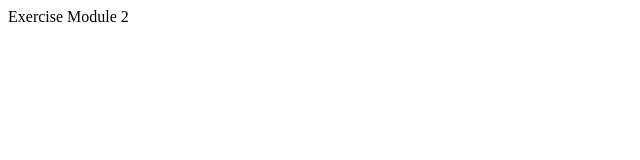
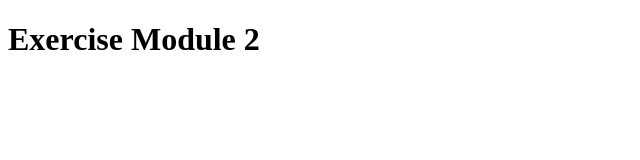
Before and after one commit to larbos/module2-solution, a plain HTML site: page index.html in a window 1280 px wide. Shown: the whole page, without its empty margins (0-640 px from the left). Drawn offline with Linux system fonts and the light colour scheme.

Commit message:
Update index.html

```diff
--- a/index.html
+++ b/index.html
@@ -7,7 +7,7 @@
 </head>
 
 <body>
-Exercise Module 2
+  <h1> Exercise Module 2 </h1>
 </body>
 
 </html>
```
